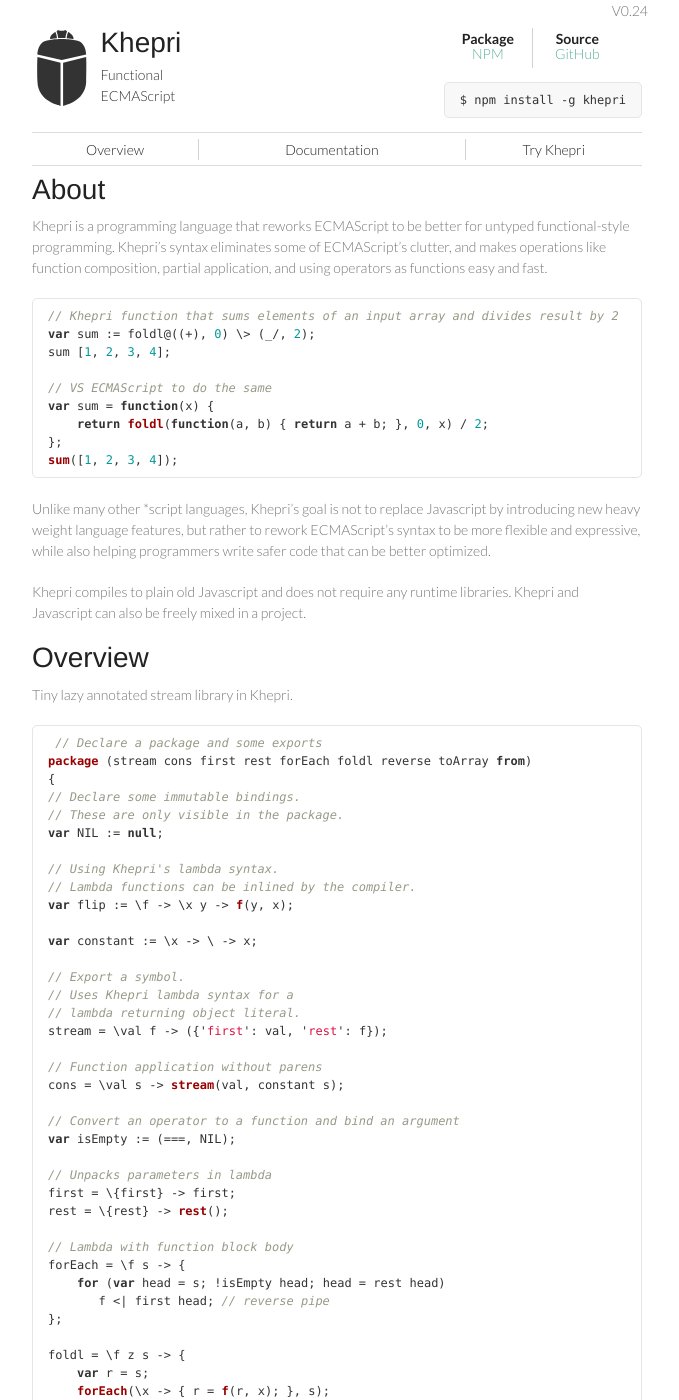
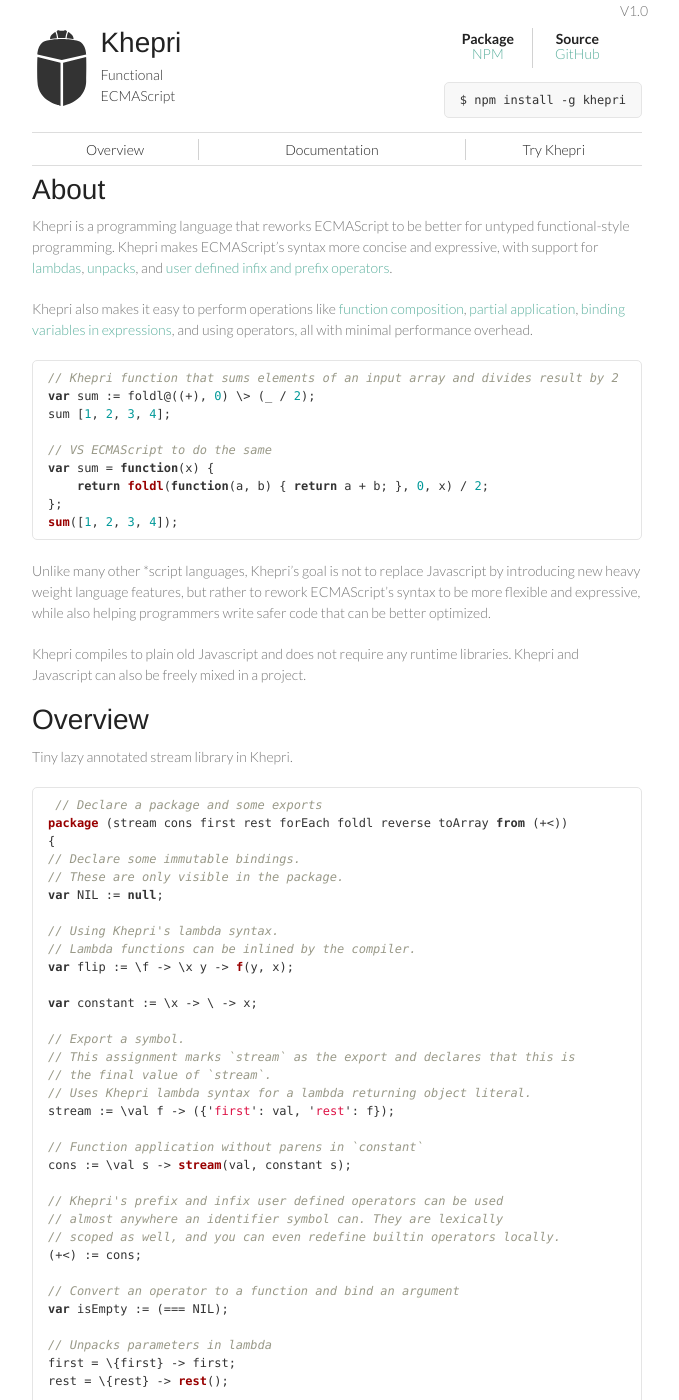
Before and after one commit to mattbierner/khepri, a Jekyll site: the page built from index.md, in a window 1280 px wide and 1400 px high. Shown: the whole window, without its empty margins (303-982 px from the left). Built offline with Jekyll 4.4.1, drawn with Linux system fonts in a browser that asks for light colours; Markdown is read by kramdown in place of the engine named in the settings; some of the changed text lies outside the part shown.

Commit message:
Updated for V1

````diff
--- a/_layouts/base.html
+++ b/_layouts/base.html
@@ -54,7 +54,7 @@
                     </ul>
                     <pre id="npm-code">$ npm install -g khepri</pre>
                 </div>
-                <span id='version'>V0.24</span>
+                <span id='version'>V1.0</span>
             </div>
 
             <nav id='pages'>
--- a/index.md
+++ b/index.md
@@ -4,13 +4,20 @@
 
 # About
 Khepri is a programming language that reworks ECMAScript to be better for untyped
-functional-style programming. Khepri's syntax eliminates some of ECMAScript's
-clutter, and makes operations like function composition, partial application, and
-using operators as functions easy and fast.
+functional-style programming. Khepri makes ECMAScript's syntax more concise and expressive,
+with support for [lambdas](https://github.com/mattbierner/khepri/wiki/functions),
+[unpacks](https://github.com/mattbierner/khepri/wiki/unpack-patterns),
+and [user defined infix and prefix operators](https://github.com/mattbierner/khepri/wiki/User-Defined-Operators).
+
+Khepri also makes it easy to perform operations like
+[function composition](https://github.com/mattbierner/khepri/wiki/Symbols-and-Operators#-and----forward-composition-operator),
+[partial application](https://github.com/mattbierner/khepri/wiki/Symbols-and-Operators#---partial-application-operator),
+[binding variables in expressions](https://github.com/mattbierner/khepri/wiki/let-expression),
+and using operators, all with minimal performance overhead.
 
 ```javascript
 // Khepri function that sums elements of an input array and divides result by 2
-var sum := foldl@((+), 0) \> (_/, 2);
+var sum := foldl@((+), 0) \> (_ / 2);
 sum [1, 2, 3, 4];
 
 // VS ECMAScript to do the same
@@ -33,7 +40,7 @@
 
 ```javascript
  // Declare a package and some exports
-package (stream cons first rest forEach foldl reverse toArray from)
+package (stream cons first rest forEach foldl reverse toArray from (+<))
 {
 // Declare some immutable bindings.
 // These are only visible in the package.
@@ -46,15 +53,21 @@
 var constant := \x -> \ -> x;
 
 // Export a symbol.
-// Uses Khepri lambda syntax for a
-// lambda returning object literal.
-stream = \val f -> ({'first': val, 'rest': f});
+// This assignment marks `stream` as the export and declares that this is
+// the final value of `stream`.
+// Uses Khepri lambda syntax for a lambda returning object literal.
+stream := \val f -> ({'first': val, 'rest': f});
 
-// Function application without parens
-cons = \val s -> stream(val, constant s);
+// Function application without parens in `constant`
+cons := \val s -> stream(val, constant s);
+
+// Khepri's prefix and infix user defined operators can be used
+// almost anywhere an identifier symbol can. They are lexically
+// scoped as well, and you can even redefine builtin operators locally.
+(+<) := cons;
 
 // Convert an operator to a function and bind an argument
-var isEmpty := (===, NIL);
+var isEmpty := (=== NIL);
 
 // Unpacks parameters in lambda
 first = \{first} -> first;
@@ -99,8 +112,9 @@
 ```javascript
 package ()
 with
-    // Import the stream library and unpack some symbols
-    import 'stream' stream#{cons foldl reverse}
+    // Import the stream library and unpack some symbols.
+    // We can now use our custom cons infix operator.
+    import 'stream' stream#{(+<) foldl reverse}
 in {
     // Declare global.
     // Khepri is lexically scoped and vars must be defined before use
````
Also changed, not shown: other parts of index.md (+1 -1 lines), javascripts/console-built.js, 1 other file.
